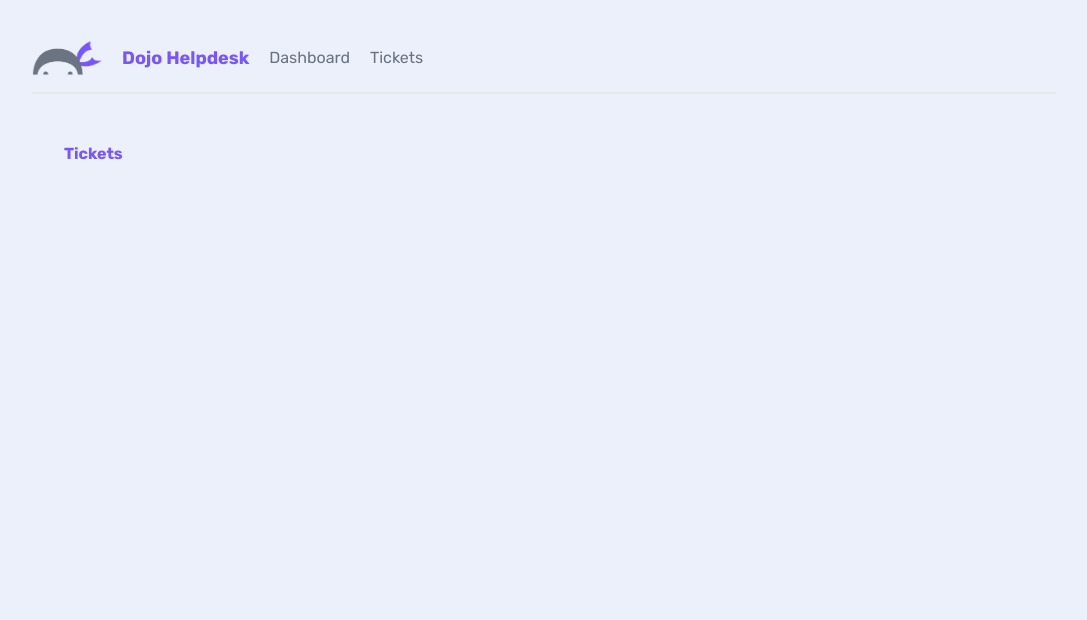
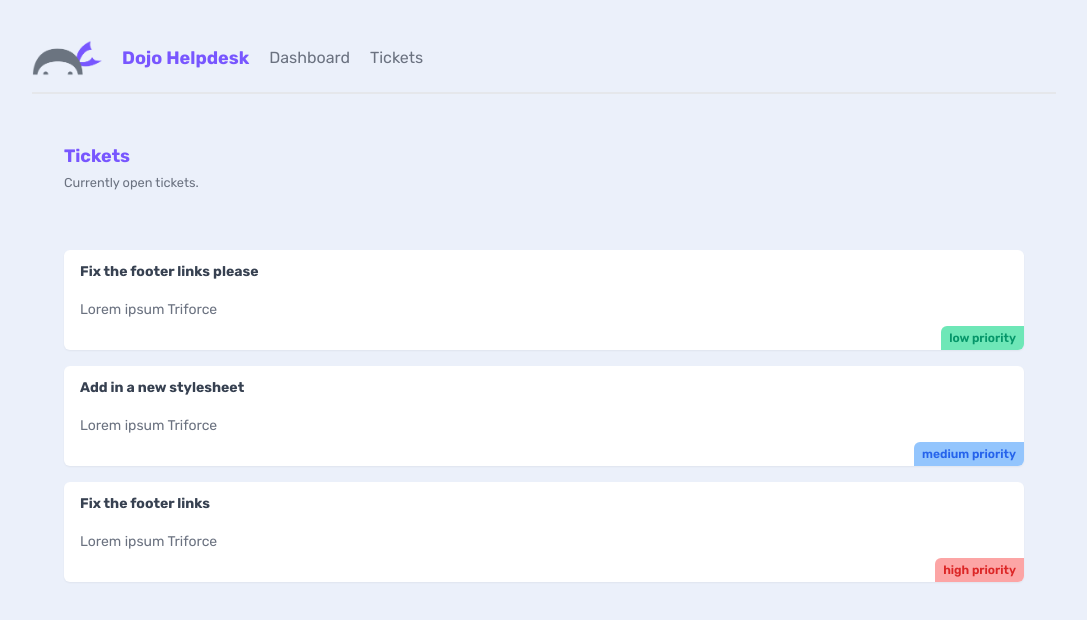
Before and after one commit to YureshMajhi/learning-nextjs, a Next.js app: page /tickets in a window 1280 px wide. Shown: the top 620 px of the page, without its empty margins (96-1183 px from the left). Built offline with nearby package versions, Linux system fonts and the light colour scheme; data requests are answered from the project's data file.

Commit message:
fetching and revalidating ata

```diff
--- /dev/null
+++ b/_data/db.json
@@ -0,0 +1,25 @@
+{
+  "tickets": [
+    {
+      "id": "1",
+      "title": "Fix the footer links please",
+      "body": "Lorem ipsum Triforce sit amet, Linkus Hyruleus tempus Ganondorf. Nunc ocarina sagittis quis Majoras Mask. Nulla in metus arcu. Suspendisse potenti. In vel mauris varius, consectetur Zora ipsum eget, Master Sword porttitor urna. Fusce elementum urna elit, eget eleifend velit consectetur eget. Integer vel lobortis ipsum, vitae auctor Ocarina of Time. Donec sed urna dapibus, interdum magna a, eleifend magna. Curabitur tincidunt enim a neque volutpat. Phasellus auctor magna vel nunc pretium, ut volutpat justo tristique. Pellentesque cursus convallis mauris, in tempus enim tincidunt vitae.",
+      "priority": "low",
+      "user_email": "mario@netninja.dev"
+    },
+    {
+      "id": "2",
+      "title": "Add in a new stylesheet",
+      "body": "Lorem ipsum Triforce sit amet, Linkus Hyruleus tempus Ganondorf. Nunc ocarina sagittis quis Majoras Mask. Nulla in metus arcu. Suspendisse potenti. In vel mauris varius, consectetur Zora ipsum eget, Master Sword porttitor urna. Fusce elementum urna elit, eget eleifend velit consectetur eget. Integer vel lobortis ipsum, vitae auctor Ocarina of Time. Donec sed urna dapibus, interdum magna a, eleifend magna. Curabitur tincidunt enim a neque volutpat. Phasellus auctor magna vel nunc pretium, ut volutpat justo tristique. Pellentesque cursus convallis mauris, in tempus enim tincidunt vitae.",
+      "priority": "medium",
+      "user_email": "mario@netninja.dev"
+    },
+    {
+      "id": "3",
+      "title": "Fix the footer links",
+      "body": "Lorem ipsum Triforce sit amet, Linkus Hyruleus tempus Ganondorf. Nunc ocarina sagittis quis Majoras Mask. Nulla in metus arcu. Suspendisse potenti. In vel mauris varius, consectetur Zora ipsum eget, Master Sword porttitor urna. Fusce elementum urna elit, eget eleifend velit consectetur eget. Integer vel lobortis ipsum, vitae auctor Ocarina of Time. Donec sed urna dapibus, interdum magna a, eleifend magna. Curabitur tincidunt enim a neque volutpat. Phasellus auctor magna vel nunc pretium, ut volutpat justo tristique. Pellentesque cursus convallis mauris, in tempus enim tincidunt vitae.",
+      "priority": "high",
+      "user_email": "peach@netninja.dev"
+    }
+  ]
+}
--- /dev/null
+++ b/app/tickets/TicketList.jsx
@@ -0,0 +1,35 @@
+import React from "react";
+
+const getTickets = async () => {
+  const res = await fetch(`http://localhost:4000/tickets`, {
+    next: {
+      revalidate: 0,
+    },
+  });
+
+  return res.json();
+};
+
+const TicketList = async () => {
+  const tickets = await getTickets();
+
+  return (
+    <>
+      {tickets.map((ticket) => (
+        <div key={ticket.id} className="card my-5">
+          <h3>{ticket.title}</h3>
+          <p>{ticket.body.slice(0, 20)}</p>
+          <div className={`pill ${ticket.priority}`}>
+            {ticket.priority} priority
+          </div>
+        </div>
+      ))}
+
+      {tickets.length === 0 && (
+        <p className="text-center">There are no open tickets, yay!</p>
+      )}
+    </>
+  );
+};
+
+export default TicketList;
--- a/app/tickets/page.jsx
+++ b/app/tickets/page.jsx
@@ -1,9 +1,19 @@
 import React from "react";
+import TicketList from "./TicketList";
 
 const page = () => {
   return (
     <main>
-      <h2>Tickets</h2>
+      <nav>
+        <div>
+          <h2>Tickets</h2>
+          <p>
+            <small>Currently open tickets.</small>
+          </p>
+        </div>
+      </nav>
+
+      <TicketList />
     </main>
   );
 };
```
